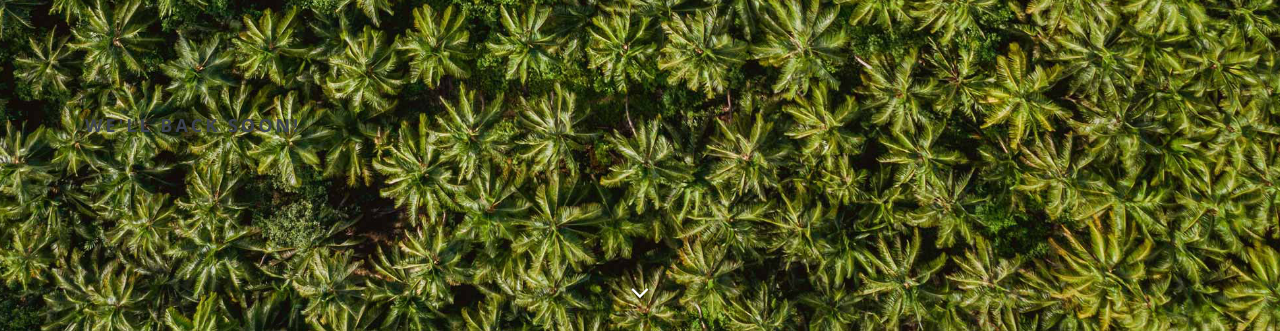
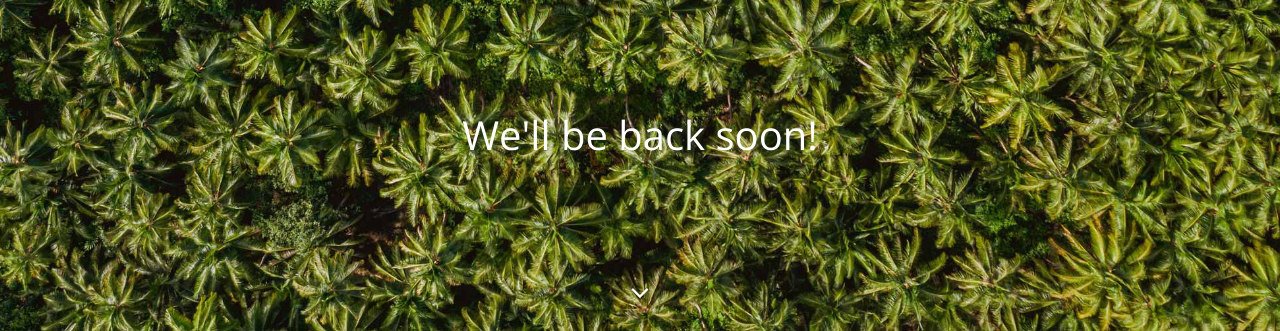
Before and after one commit to roshanjayathunga/ccc, a website: page index.html in a window 1280 px wide. Shown: the part 469-800 px from the top of the page. Drawn offline with nearby package versions, Linux system fonts and the light colour scheme; some packages are replaced by stand-ins of ours; files whose address does not match are found by name.

Commit message:
Update index.html

```diff
--- a/index.html
+++ b/index.html
@@ -85,7 +85,7 @@
         </div>
     </div>
         <div>
-            <h3>We'll back soon!</h3>
+            <h2 class="text-white text-center"><b>We'll be back soon!</b></h2>
         </div>
     <div class="down-arrow floating-arrow"><a href="#product__1"><i class="fa fa-angle-down"></i></a></div>
 </section>
```
